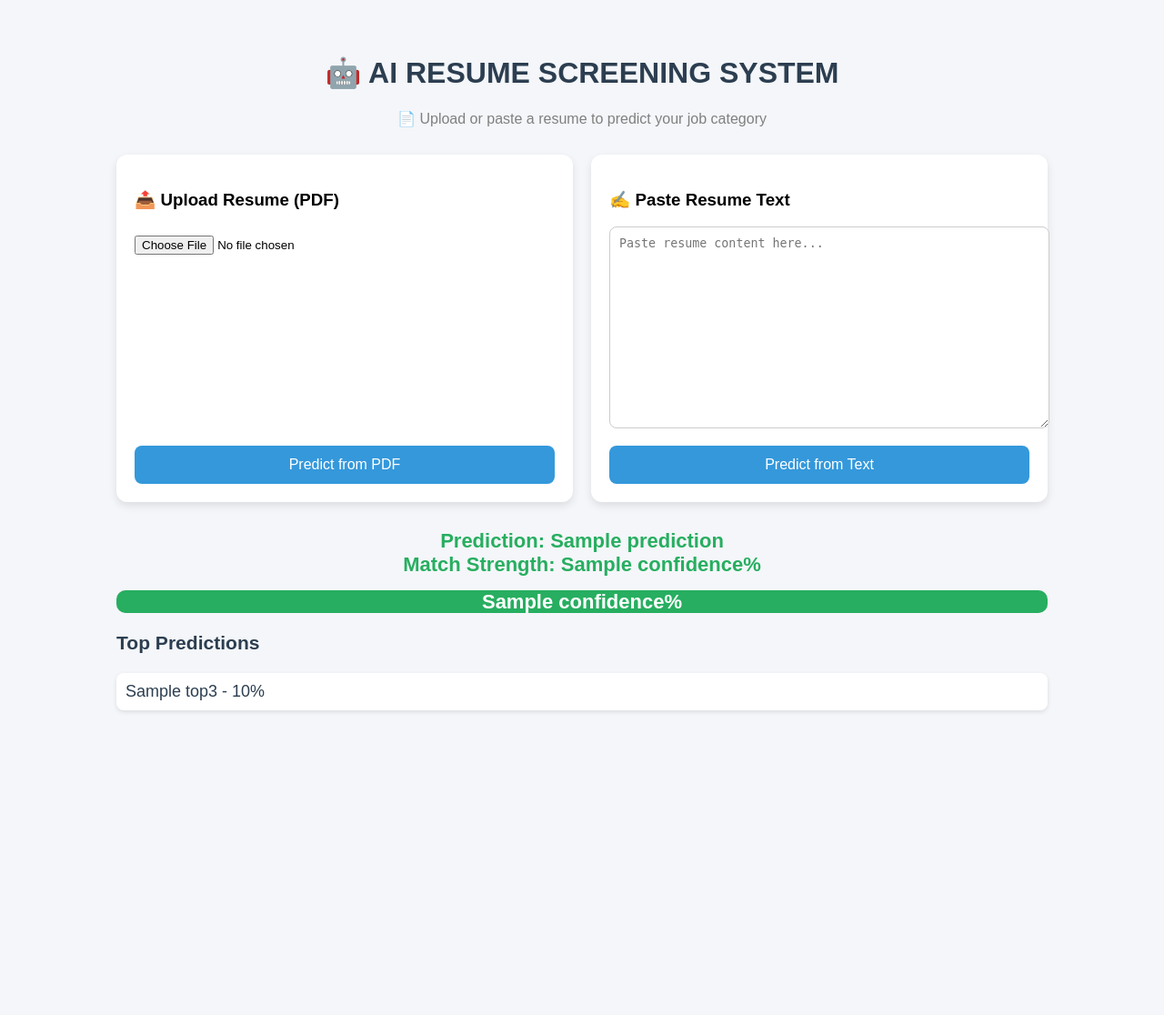
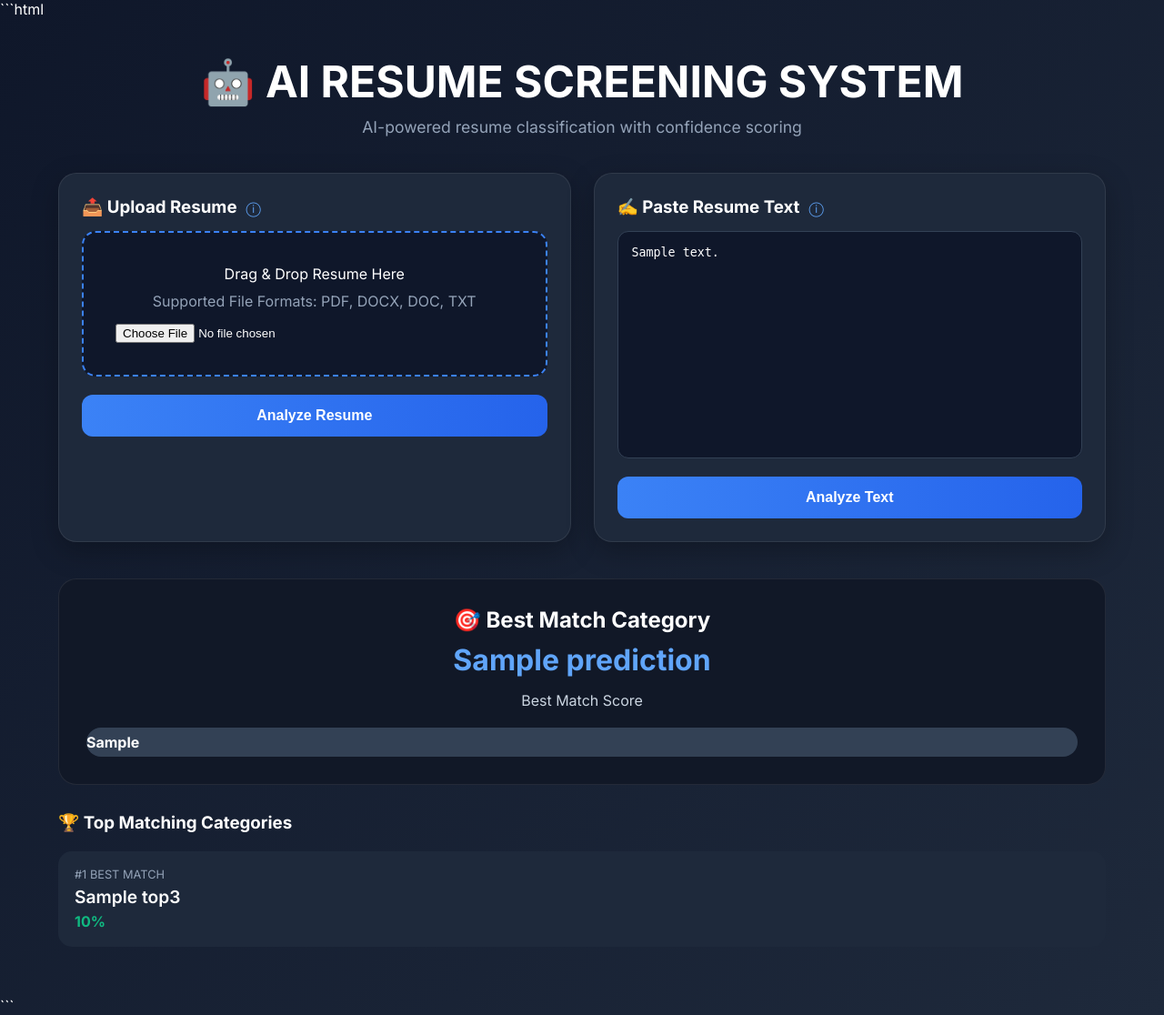
Before and after one commit to FGithaiga/AI-RESUME-SCREENING-SYSTEM, a Flask app: template templates/index.html in a window 1280 px wide. Shown: the whole page at 91% size. Before the commit the page ends 783 px from the top, so only its background shows below. Run offline with Flask 3, Linux system fonts and the light colour scheme; the template is opened without the code that fills it: most values are stand-ins (such as "Sample title", 1, 10 or a date in 2020); parts of the project's set-up code (start-up, migrations or seed data) failed here and were passed over.

Commit message:
Updated templates

````diff
--- a/templates/index.html
+++ b/templates/index.html
@@ -1,183 +1,482 @@
+```html
 <!DOCTYPE html>
-<html>
+<html lang="en">
+
+
 <head>
 <meta charset="UTF-8">
+<meta name="viewport" content="width=device-width, initial-scale=1.0">
+
+
 <title>AI Resume Screening System</title>
 
+
+<link href="https://fonts.googleapis.com/css2?family=Inter:wght@300;400;500;600;700&display=swap" rel="stylesheet">
+
+
 <style>
-        body {
-            font-family: Arial, sans-serif;
-            background: #f4f6f9;
-            margin: 0;
-            padding: 0;
+
+
+*{
+    margin:0;
+    padding:0;
+    box-sizing:border-box;
 }
 
-        .container {
-            width: 80%;
-            margin: auto;
-            padding-top: 40px;
+
+body{
+    font-family:'Inter',sans-serif;
+    background:linear-gradient(135deg,#0f172a,#1e293b);
+    color:white;
+    min-height:100vh;
 }
 
-        h1 {
-            text-align: center;
-            color: #2c3e50;
+
+.container{
+    width:90%;
+    max-width:1300px;
+    margin:auto;
+    padding:40px 0;
 }
 
-        .subtitle {
-            text-align: center;
-            color: gray;
+
+h1{
+    text-align:center;
+    font-size:3rem;
+    margin-bottom:10px;
 }
 
-        .grid {
-            display: flex;
-            gap: 20px;
-            margin-top: 30px;
+
+.subtitle{
+    text-align:center;
+    color:#94a3b8;
+    margin-bottom:40px;
+    font-size:1.1rem;
 }
 
-        .card {
-            flex: 1;
-            background: white;
-            padding: 20px;
-            border-radius: 12px;
-            box-shadow: 0px 4px 10px rgba(0,0,0,0.1);
-            display: flex;
-            flex-direction: column;
-            justify-content: space-between;
+
+.grid{
+    display:grid;
+    grid-template-columns:1fr 1fr;
+    gap:25px;
 }
 
-        textarea {
-            width: 100%;
-            height: 200px;
-            padding: 10px;
-            border-radius: 8px;
-            border: 1px solid #ccc;
+
+.card{
+    background:#1e293b;
+    border:1px solid rgba(255,255,255,.08);
+    border-radius:20px;
+    padding:25px;
+    transition:.3s;
+    box-shadow:0 10px 30px rgba(0,0,0,.25);
 }
 
-        input[type="file"] {
-            margin-top: 10px;
+
+.card:hover{
+    transform:translateY(-6px);
+    box-shadow:0 15px 40px rgba(59,130,246,.25);
 }
 
-        button {
-            width: 100%;
-            padding: 12px;
-            margin-top: 15px;
-            background: #3498db;
-            color: white;
-            border: none;
-            border-radius: 8px;
-            cursor: pointer;
-            font-size: 16px;
+
+.section-title{
+    display:flex;
+    align-items:center;
+    gap:10px;
+    margin-bottom:15px;
 }
 
-        button:hover {
-            background: #2980b9;
+
+.tooltip{
+    cursor:pointer;
+    color:#60a5fa;
 }
 
-        .result {
-            text-align: center;
-            margin-top: 30px;
-            font-size: 22px;
-            color: #27ae60;
-            font-weight: bold;
+
+.tooltip:hover::after{
+    content:attr(data-tip);
+    position:absolute;
+    background:#111827;
+    color:white;
+    padding:8px 12px;
+    border-radius:8px;
+    font-size:.8rem;
+    width:220px;
+    margin-left:10px;
+    z-index:100;
 }
 
-        .bar-container {
-            width: 100%;
-            background: #ddd;
-            border-radius: 10px;
-            margin-top: 15px;
+
+.upload-box{
+    border:2px dashed #3b82f6;
+    border-radius:15px;
+    padding:35px;
+    text-align:center;
+    transition:.3s;
+    background:#0f172a;
 }
 
-        .bar {
-            height: 25px;
-            background: #27ae60;
-            border-radius: 10px;
-            text-align: center;
-            color: white;
-            line-height: 25px;
+
+.upload-box:hover{
+    border-color:#60a5fa;
+    background:#172554;
 }
 
-        .top3 {
-            margin-top: 20px;
-            font-size: 18px;
-            color: #2c3e50;
+
+input[type=file]{
+    width:100%;
+    margin-top:15px;
+    color:white;
 }
 
-        .top3 ul {
-            list-style: none;
-            padding: 0;
+
+textarea{
+    width:100%;
+    height:250px;
+    background:#0f172a;
+    color:white;
+    border:1px solid #334155;
+    border-radius:12px;
+    padding:15px;
+    resize:none;
+    transition:.3s;
 }
 
-        .top3 li {
-            background: #ffffff;
-            margin: 5px 0;
-            padding: 10px;
-            border-radius: 8px;
-            box-shadow: 0px 2px 5px rgba(0,0,0,0.1);
+
+textarea:focus{
+    outline:none;
+    border-color:#3b82f6;
 }
+
+
+.btn{
+    width:100%;
+    padding:14px;
+    border:none;
+    border-radius:12px;
+    background:linear-gradient(90deg,#3b82f6,#2563eb);
+    color:white;
+    font-size:16px;
+    font-weight:600;
+    cursor:pointer;
+    margin-top:20px;
+    transition:.3s;
+}
+
+
+.btn:hover{
+    transform:translateY(-2px);
+    box-shadow:0 10px 25px rgba(59,130,246,.4);
+}
+
+
+.results{
+    margin-top:40px;
+}
+
+
+.main-result{
+    background:#111827;
+    border-radius:20px;
+    padding:30px;
+    text-align:center;
+    border:1px solid rgba(255,255,255,.08);
+}
+
+
+.best-category{
+    font-size:2rem;
+    color:#60a5fa;
+    font-weight:700;
+    margin-top:10px;
+}
+
+
+.score-label{
+    margin-top:15px;
+    color:#cbd5e1;
+}
+
+
+.progress-container{
+    margin-top:20px;
+    background:#334155;
+    height:32px;
+    border-radius:50px;
+    overflow:hidden;
+}
+
+
+.progress-bar{
+    height:100%;
+    background:linear-gradient(90deg,#10b981,#22c55e);
+    width:0;
+    text-align:center;
+    line-height:32px;
+    font-weight:700;
+    color:white;
+    transition:width 1s ease;
+}
+
+
+.prediction-section{
+    margin-top:30px;
+}
+
+
+.prediction-section h3{
+    margin-bottom:20px;
+}
+
+
+.prediction-card{
+    background:#1e293b;
+    padding:18px;
+    border-radius:15px;
+    margin-bottom:15px;
+    transition:.3s;
+}
+
+
+.prediction-card:hover{
+    transform:translateX(6px);
+}
+
+
+.rank{
+    font-size:.8rem;
+    color:#94a3b8;
+    text-transform:uppercase;
+}
+
+
+.label{
+    font-size:1.2rem;
+    font-weight:600;
+    margin-top:5px;
+}
+
+
+.score{
+    color:#10b981;
+    font-weight:700;
+    margin-top:5px;
+}
+
+
+.resume-preview{
+    margin-top:30px;
+    background:#111827;
+    padding:20px;
+    border-radius:15px;
+}
+
+
+.resume-preview textarea{
+    height:180px;
+}
+
+
+@media(max-width:900px){
+
+
+.grid{
+    grid-template-columns:1fr;
+}
+
+
+h1{
+    font-size:2rem;
+}
+
+
+}
+
+
 </style>
 </head>
 
+
 <body>
+
 
 <div class="container">
 
+
 <h1>🤖 AI RESUME SCREENING SYSTEM</h1>
-    <p class="subtitle">📄 Upload or paste a resume to predict your job category</p>
+
+
+<p class="subtitle">
+AI-powered resume classification with confidence scoring
+</p>
+
 
 <form action="/predict" method="POST" enctype="multipart/form-data">
 
+
 <div class="grid">
 
-            <!-- PDF -->
+
 <div class="card">
-                <div>
-                    <h3>📤 Upload Resume (PDF)</h3>
-                    <input type="file" name="resume" accept=".pdf">
-                </div>
-                <button type="submit">Predict from PDF</button>
+
+
+<div class="section-title">
+<h3>📤 Upload Resume</h3>
+
+
+<span class="tooltip"
+data-tip="Supported formats: PDF, DOCX, DOC and TXT">
+ⓘ
+</span>
 </div>
 
-            <!-- TEXT -->
-            <div class="card">
-                <div>
-                    <h3>✍️ Paste Resume Text</h3>
-                    <textarea name="resume_text" placeholder="Paste resume content here..."></textarea>
-                </div>
-                <button type="submit">Predict from Text</button>
+
+<div class="upload-box">
+<p>Drag & Drop Resume Here</p>
+<p style="margin-top:10px;color:#94a3b8;">
+Supported File Formats: PDF, DOCX, DOC, TXT
+</p>
+
+
+<input
+type="file"
+name="resume"
+accept=".pdf,.doc,.docx,.txt">
 </div>
 
+
+<button class="btn" type="submit">
+Analyze Resume
+</button>
+
+
 </div>
+
+
+<div class="card">
+
+
+<div class="section-title">
+<h3>✍️ Paste Resume Text</h3>
+
+
+<span class="tooltip"
+data-tip="Paste the full resume for more accurate predictions">
+ⓘ
+</span>
+
+
+</div>
+
+
+<textarea
+name="resume_text"
+placeholder="Paste your resume content here..."
+>{{ resume_text }}</textarea>
+
+
+<button class="btn" type="submit">
+Analyze Text
+</button>
+
+
+</div>
+
+
+</div>
+
+
 </form>
 
+
 {% if prediction %}
-        {% set conf = confidence | default(0) %}
 
-        <div class="result">
-            Prediction: {{ prediction }} <br>
-            Match Strength: {{ conf }}%
 
-            <div class="bar-container">
-                <div class="bar" style="width: {{ conf }}%;">
-                    {{ conf }}%
+<div class="results">
+
+
+<div class="main-result">
+
+
+<h2>🎯 Best Match Category</h2>
+
+
+<div class="best-category">
+{{ prediction }}
 </div>
+
+
+<div class="score-label">
+Best Match Score
+</div>
+
+
+<div class="progress-container">
+<div class="progress-bar">
+{{ confidence }}%
 </div>
 </div>
 
+
+</div>
+
+
 {% if top3 %}
-        <div class="top3">
-            <h3>Top Predictions</h3>
-            <ul>
+
+
+<div class="prediction-section">
+
+
+<h3>🏆 Top Matching Categories</h3>
+
+
 {% for label, score in top3 %}
-                    <li>{{ label }} - {{ score }}%</li>
+
+
+<div class="prediction-card">
+
+
+<div class="rank">
+{% if loop.index == 1 %}
+#1 Best Match
+{% elif loop.index == 2 %}
+#2 Alternative Match
+{% else %}
+#3 Possible Match
+{% endif %}
+</div>
+
+
+<div class="label">
+{{ label }}
+</div>
+
+
+<div class="score">
+{{ score }}%
+</div>
+
+
+</div>
+
+
 {% endfor %}
-            </ul>
+
+
 </div>
-        {% endif %}
+
 
 {% endif %}
 
+
 </div>
+
+
+{% endif %}
+
+
+</div>
+
 
 </body>
 </html>
+```
````
Lines whose indentation alone changed are shown as unchanged.
